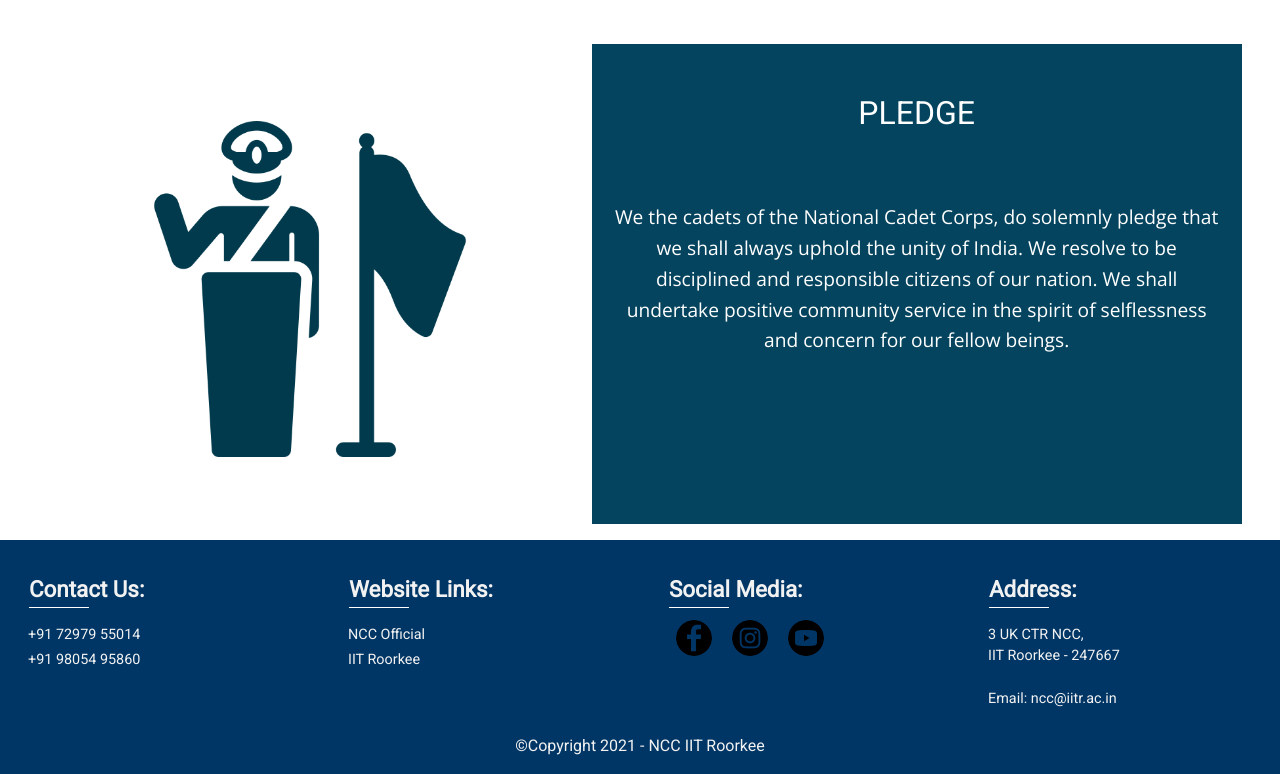
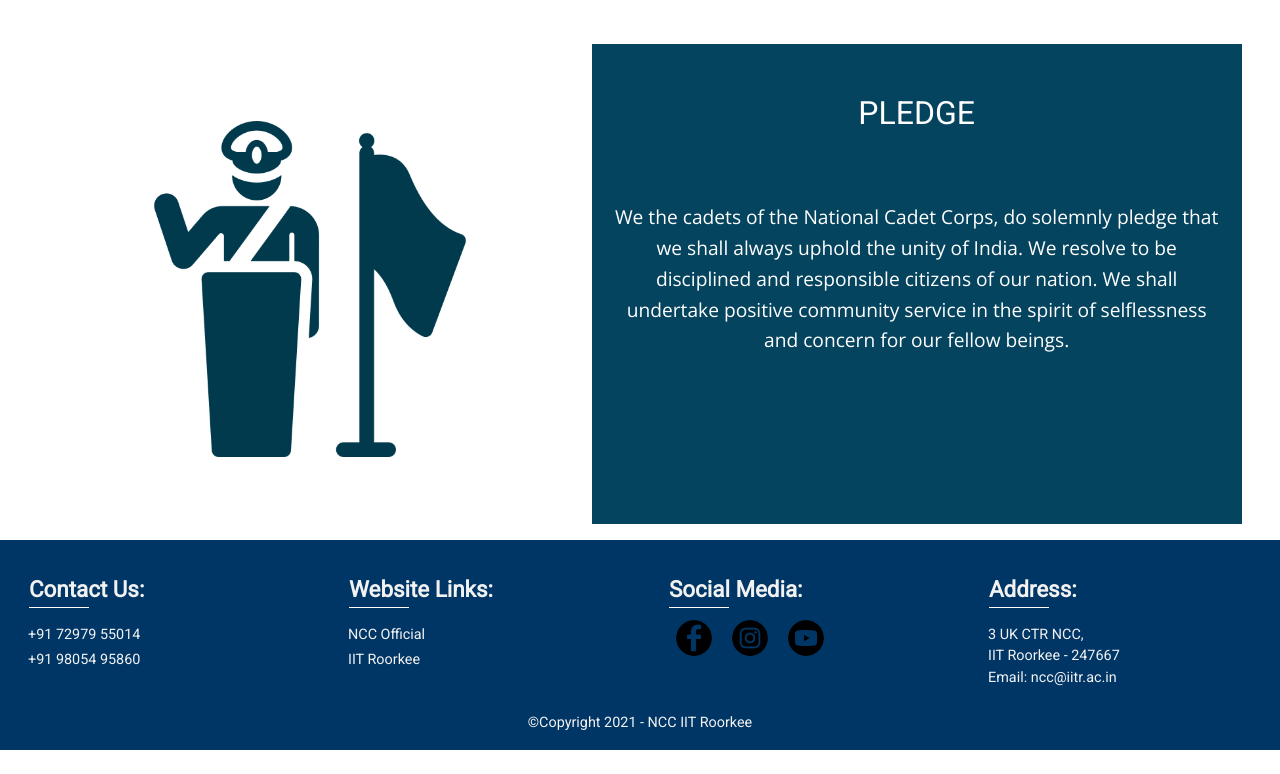
Before and after one commit to nikkuAg/almost, a plain HTML site: page index.html in a window 1280 px wide. Shown: the part 1394-2168 px from the top of the page. After the commit the page ends 2144 px from the top, so only its background shows below. Drawn offline with nearby package versions, Linux system fonts and the light colour scheme.

Commit message:
Footer changes updated

```diff
--- a/index.html
+++ b/index.html
@@ -240,7 +240,7 @@
                             Address:
                         </span>
                         <p id="content" class="col col-lg-8 col-xg-11 col-xm-11 pt-3">
-                            3 UK CTR NCC,<br>IIT Roorkee - 247667<br>
+                            3 UK CTR NCC,<br>IIT Roorkee - 247667
                             <br>Email: ncc@iitr.ac.in
                         </p>
                     </div>
@@ -292,7 +292,7 @@
                     </div>
                 </div>
             </div> -->
-            <p class="d-flex align-items-center justify-content-center pb-3 mb-0"> ©Copyright 2021 - NCC IIT Roorkee</p>
+            <p class="d-flex align-items-center justify-content-center pb-3 mb-0" id="content"> ©Copyright 2021 - NCC IIT Roorkee</p>
         </div>
         <!-- footer ends -->
 
```
